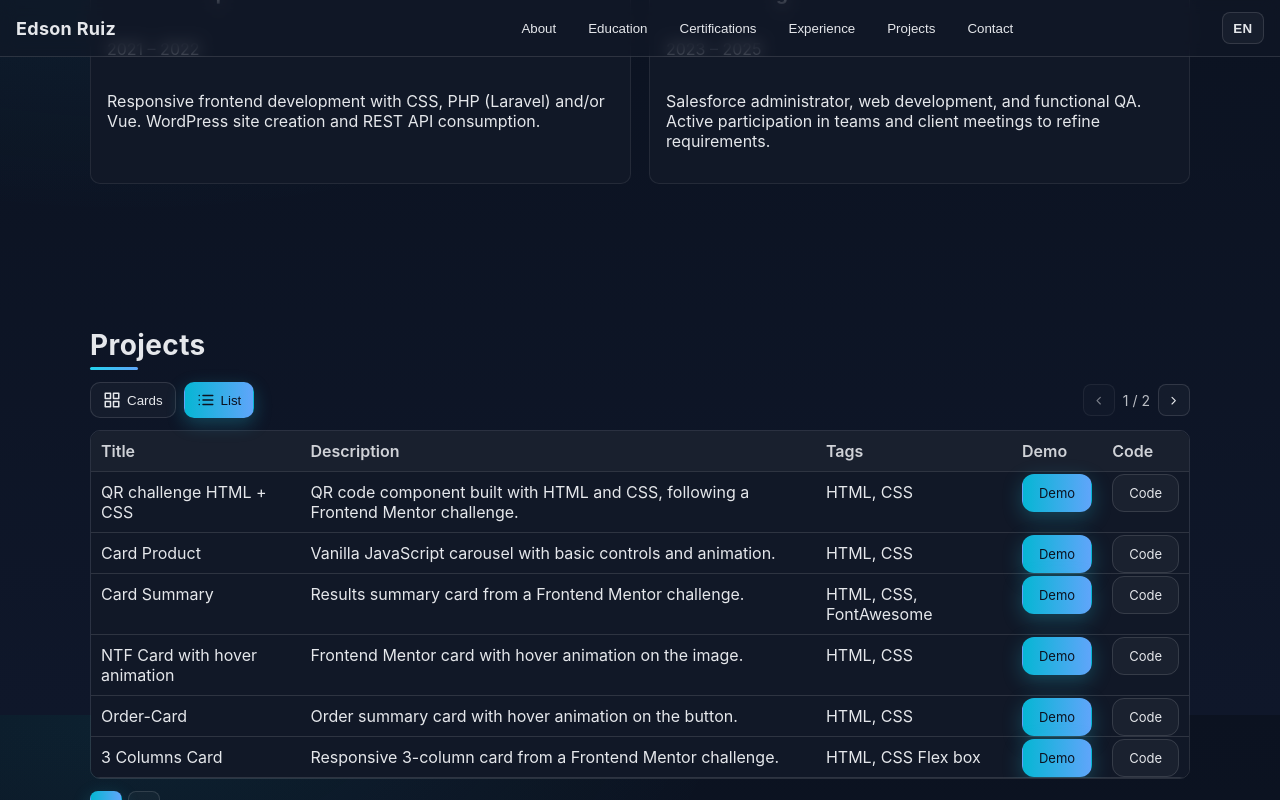
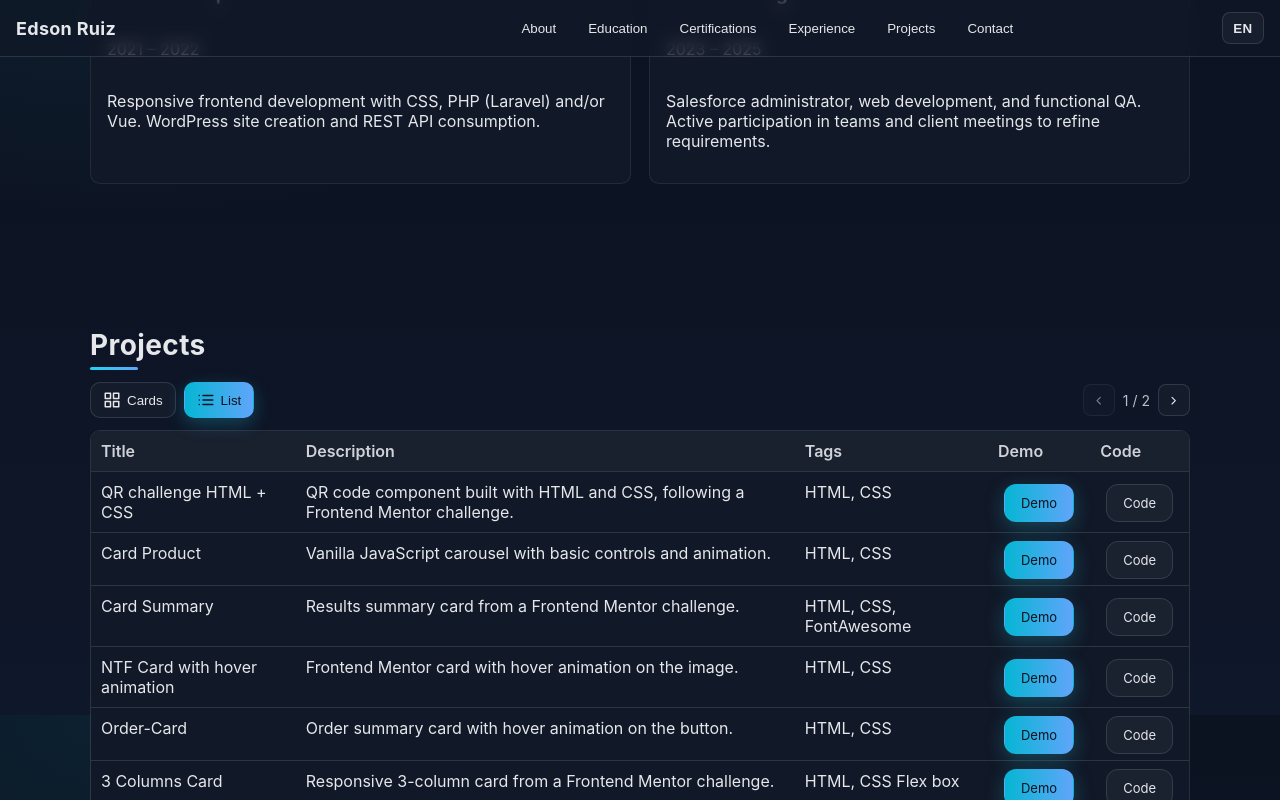
Before and after one commit to xedsonruizx/portafolio, a React (Create React App) app: page / in a window 1280 px wide. Both pictures are taken after a click on the button "List". Shown: the part 1685-2485 px from the top of the page. Built offline with nearby package versions, Linux system fonts and the light colour scheme.

Commit message:
Fix lista de proyectos

```diff
--- a/src/components/ProjectCard.jsx
+++ b/src/components/ProjectCard.jsx
@@ -1,4 +1,7 @@
+import { useI18n } from '../i18n';
+
 export default function ProjectCard({ title, description, tags = [], link, repo, image, features = [] }) {
+  const { t } = useI18n();
   return (
     <article className="card">
       {image && <img className="cardImg" src={image} alt={title} />}
@@ -23,12 +26,12 @@ export default function ProjectCard({ title, description, tags = [], link, repo,
           <div className="cardActions">
             {link && (
               <a className="btn primary" href={link} target="_blank" rel="noreferrer">
-                Demo
+                {t('projects.actions.demo')}
               </a>
             )}
             {repo && (
               <a className="btn" href={repo} target="_blank" rel="noreferrer">
-                Código
+                {t('projects.actions.code')}
               </a>
             )}
           </div>
--- a/src/components/Projects.jsx
+++ b/src/components/Projects.jsx
@@ -86,8 +86,20 @@ export default function Projects({ items }) {
                   <td>{p.title}</td>
                   <td>{p.description}</td>
                   <td>{(p.tags || []).join(', ')}</td>
-                  <td>{p.link ? <a className="btn primary btnSm" href={p.link} target="_blank" rel="noreferrer">{t('projects.actions.demo')}</a> : '—'}</td>
-                  <td>{p.repo ? <a className="btn btnSm" href={p.repo} target="_blank" rel="noreferrer">{t('projects.actions.code')}</a> : '—'}</td>
+                  <td className="cellAction">
+                  {p.link ? (
+                    <a className="btn primary btnSm" href={p.link} target="_blank" rel="noreferrer">
+                      {t('projects.actions.demo')}
+                    </a>
+                  ) : '—'}
+                </td>
+                <td className="cellAction">
+                  {p.repo ? (
+                    <a className="btn btnSm" href={p.repo} target="_blank" rel="noreferrer">
+                      {t('projects.actions.code')}
+                    </a>
+                  ) : '—'}
+                </td>
                 </tr>
               ))}
             </tbody>
--- a/src/styles.css
+++ b/src/styles.css
@@ -202,6 +202,16 @@ body {
 }
 .projectsTable tbody tr:hover { background: rgba(255,255,255,0.04); }
 .projectsTable td a.btnSm { white-space: nowrap; }
+
+.projectsTable td.cellAction {
+  text-align: center;
+  vertical-align: middle;
+  padding: 16px;
+}
+
+.projectsTable td.cellAction .btn {
+  margin-top: 5px;
+}
 
 .btnSm { font-size: 13px; padding: 6px 10px; border-radius: 8px; }
 
```
